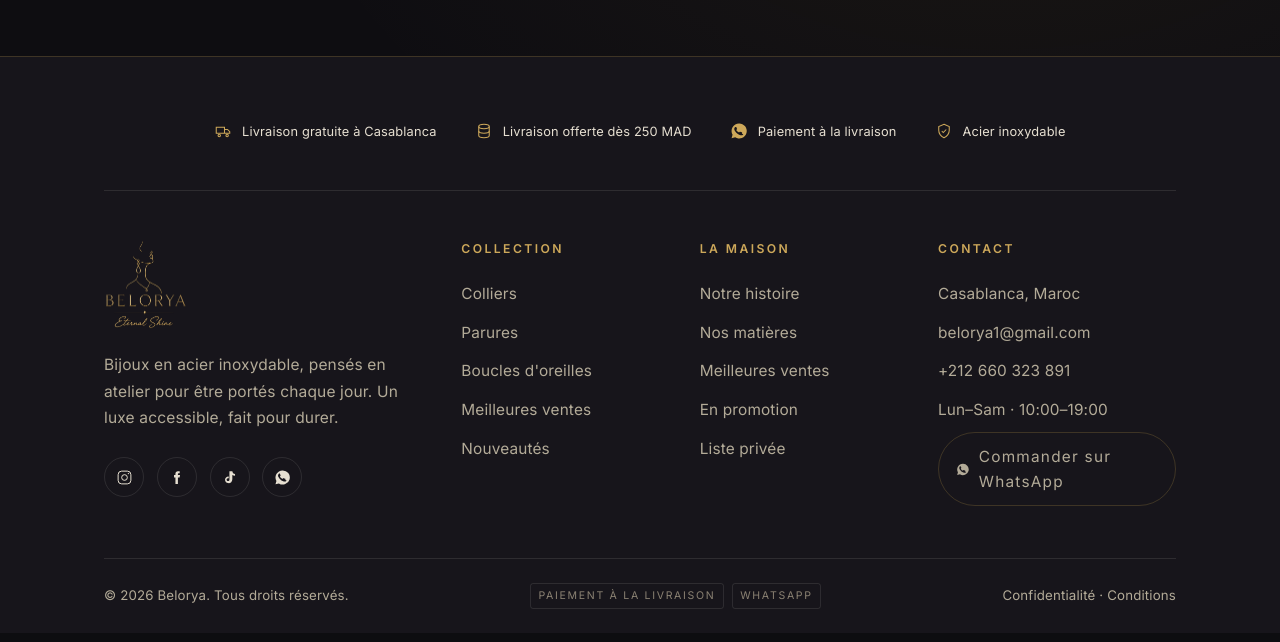
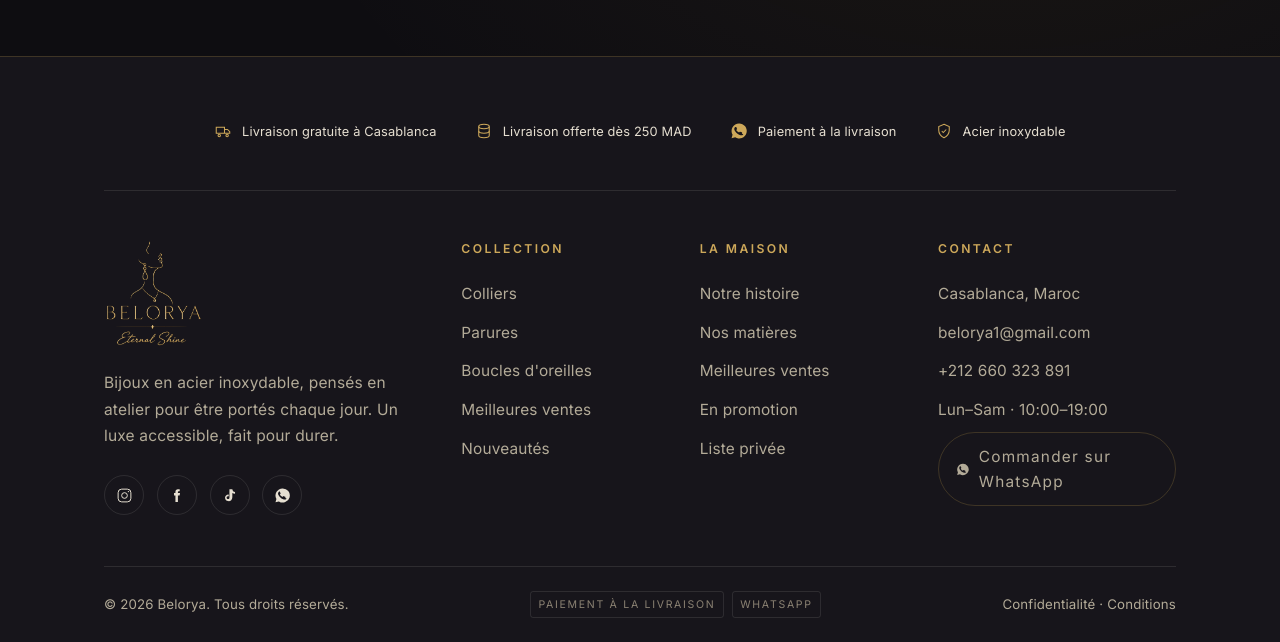
Before and after one commit to aminezalarh-code/maison-eclat, a PHP site: page / in a window 1280 px wide. Shown: the part 5680-6322 px from the top of the page. Before the commit the page ends 6289 px from the top, so only its background shows below. Run offline with PHP 8.4, Linux system fonts and the light colour scheme; some web fonts are replaced.

Commit message:
Enlarge logo 1.2x (header 66px, mobile 62px, footer 109px)
Co-Authored-By: Claude Opus 4.8 <noreply@anthropic.com>

```diff
--- a/styles/main.css
+++ b/styles/main.css
@@ -207,11 +207,11 @@ h1, h2, h3, h4 { font-family: var(--display); font-weight: 500; color: var(--ivo
   display: flex; flex-direction: column; align-items: flex-start; line-height: 1;
   text-align: left;
 }
-.brand__logo { height: 55px; width: auto; display: block; }
+.brand__logo { height: 66px; width: auto; display: block; }
 .brand__fallback { display: flex; flex-direction: column; align-items: flex-start; line-height: 1; }
 .brand__logo.hide, .brand__fallback.hide { display: none; }
-.mobile-mark { height: 52px; }
-.footer-mark { height: 91px; }
+.mobile-mark { height: 62px; }
+.footer-mark { height: 109px; }
 .brand__name {
   font-family: var(--display);
   font-size: 1.32rem;
```
